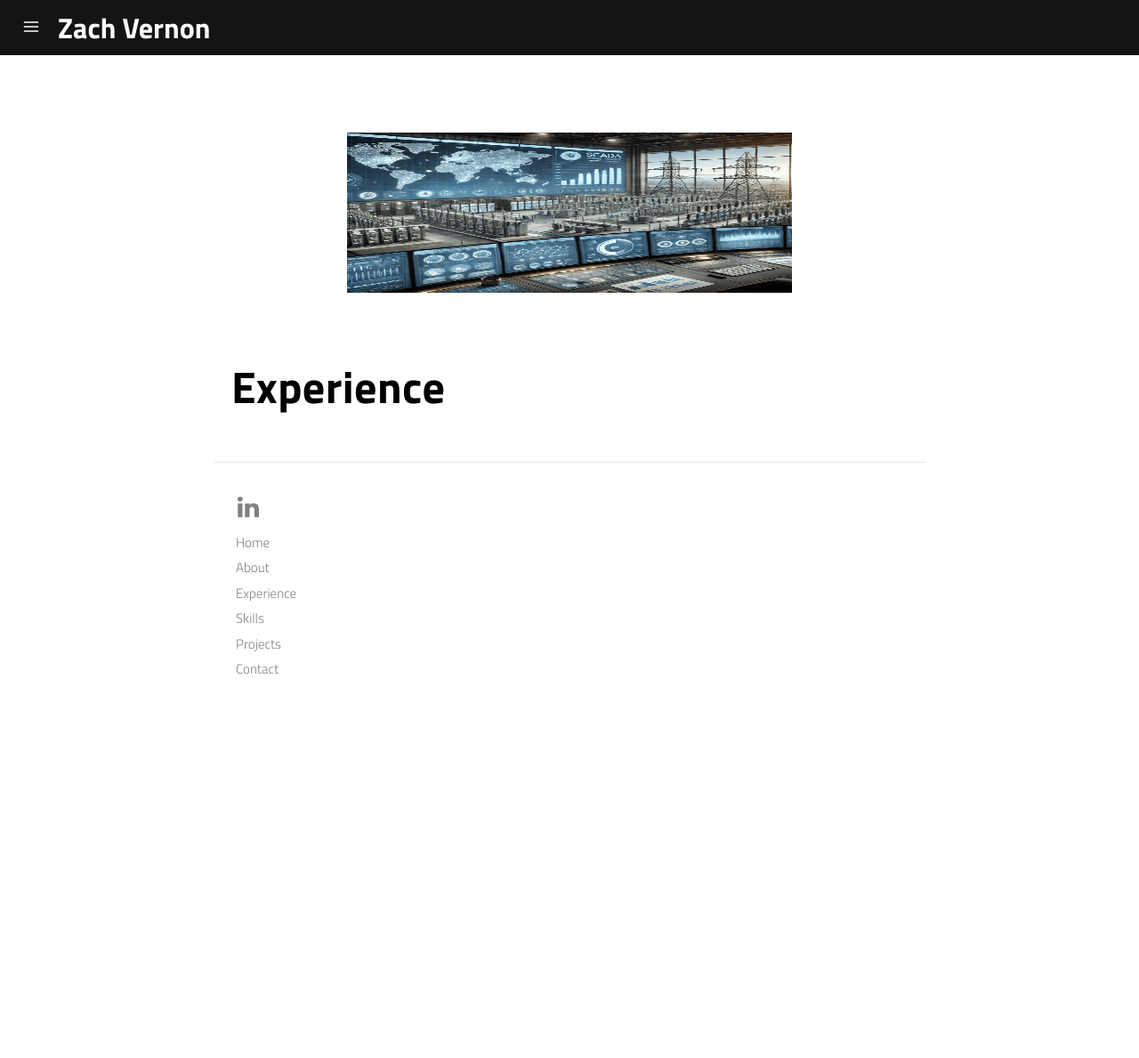
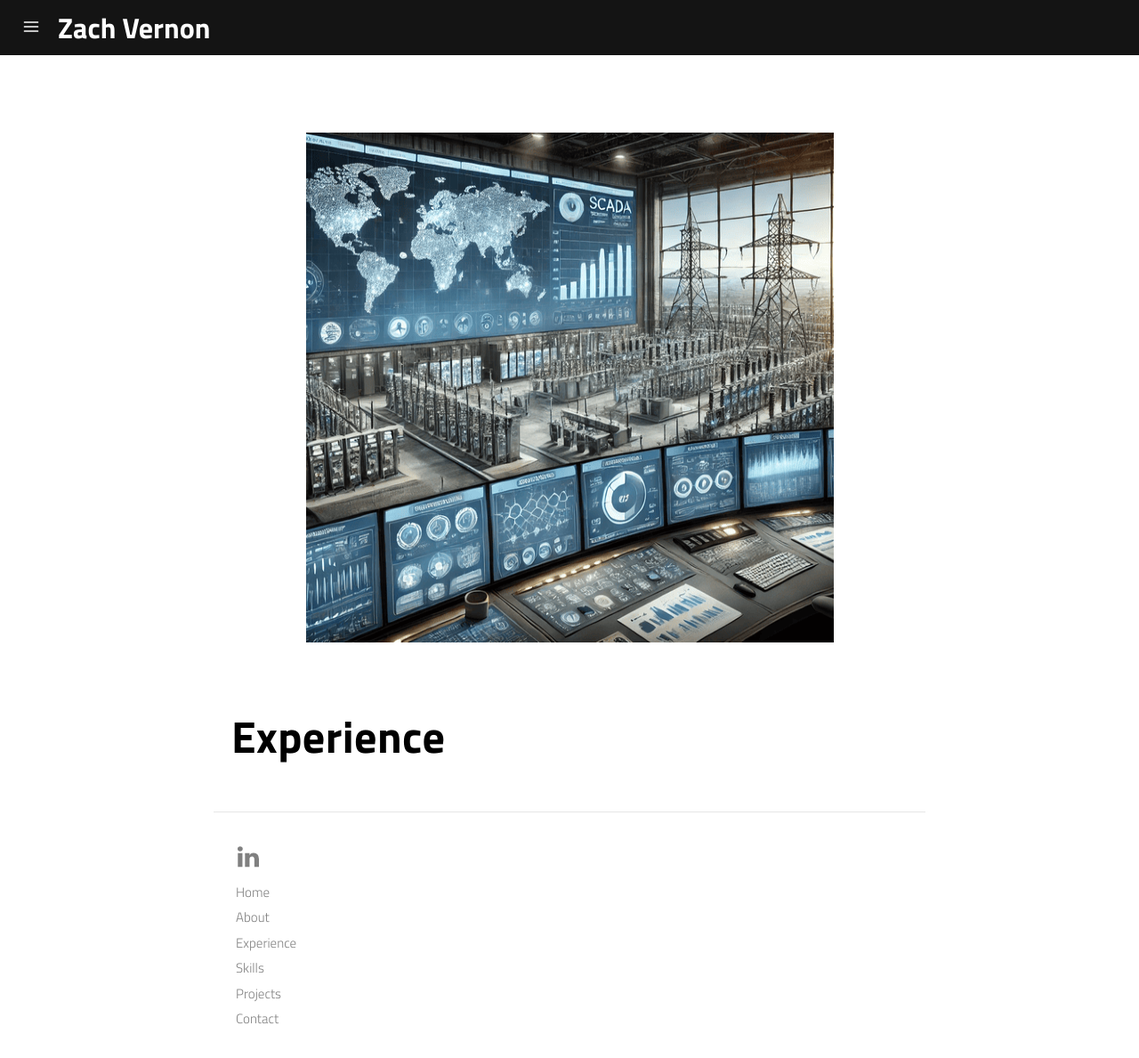
Before and after one commit to z-vernon/z-vernon.github.io, a Jekyll site: the page built from pages/experience.md, in a window 1280 px wide and 1189 px high. Shown: the whole window at 89% size. Built offline with Jekyll 4.4.1, drawn with Linux system fonts in a browser that asks for light colours; a script that is not in the unit is left out.

Commit message:
Update experience.md

```diff
--- a/pages/experience.md
+++ b/pages/experience.md
@@ -7,5 +7,5 @@
 permalink: /experience/
 ---
 
-<img class="img" src="/assets/img/SCADA.PNG" alt="WZV" width="500" height="200">
+<img class="img" src="/assets/img/SCADA.PNG" alt="WZV" width="593" height="593">
 # Experience
```
